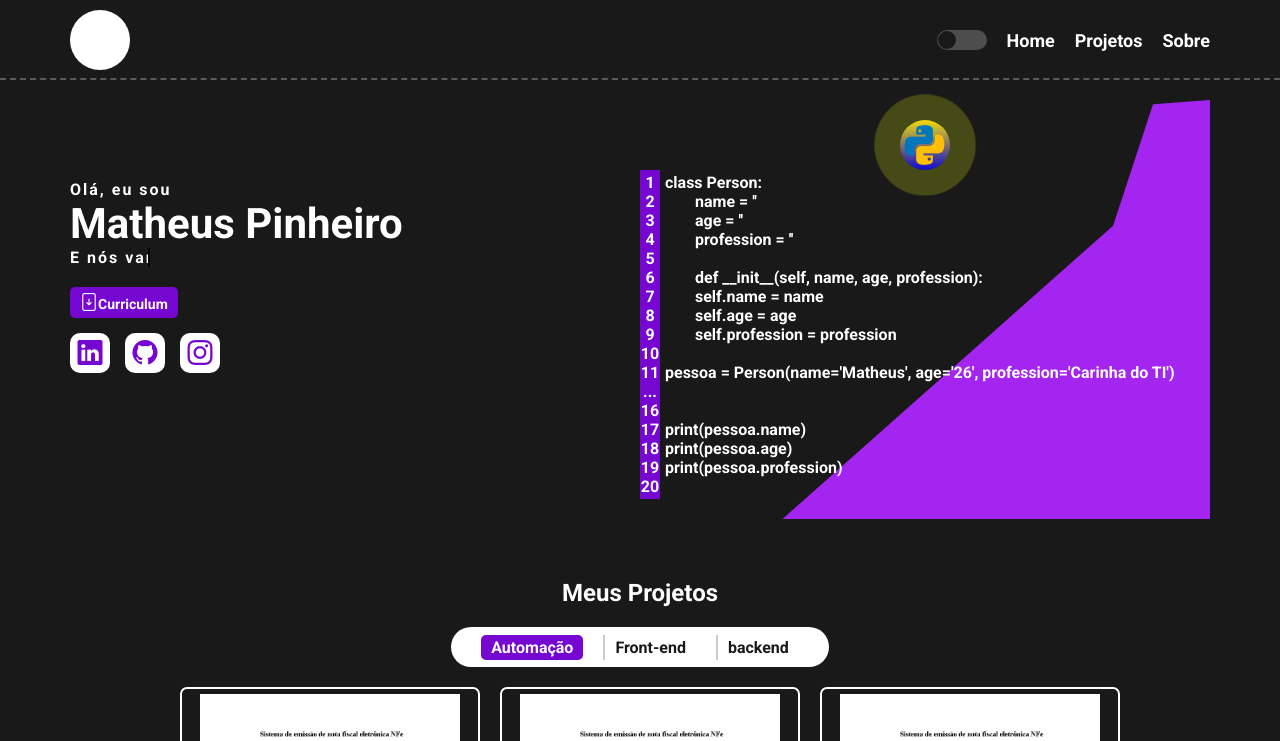
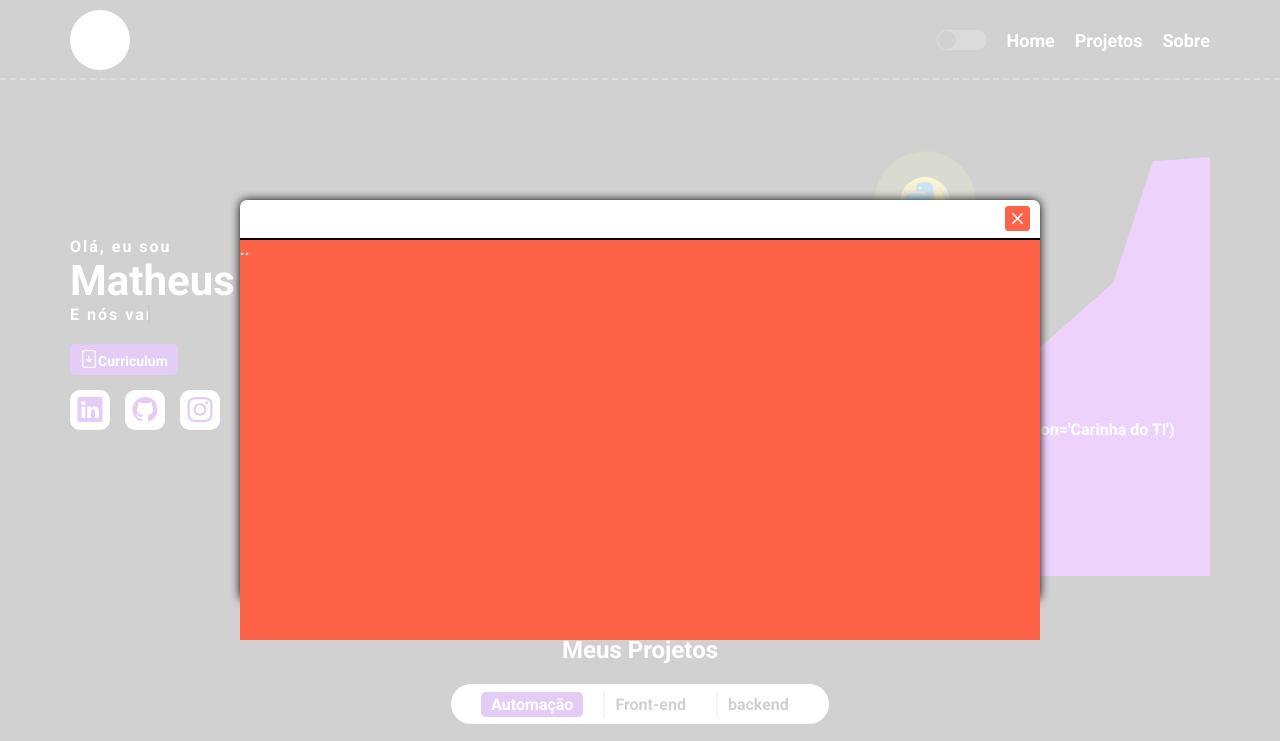
Before and after one commit to MatheeusPinheiro/meu-portfolio, a plain HTML site: page index.html in a window 1280 px wide. Shown: the top 741 px of the page. Drawn offline with nearby package versions, Linux system fonts and the light colour scheme; a web font is replaced by a local one.

Commit message:
criando modal

```diff
--- a/css/style.css
+++ b/css/style.css
@@ -49,7 +49,7 @@ body{
     background: #fff;
 }
 
-body.dark {
+body.dark{
     background-color: #e4e4e4;
     color: #191919;
 }
@@ -372,8 +372,7 @@ header{
 .card{
     width: 300px;
     min-height: 300px;
-    border: 2px solid #fff;
-    padding: 5px;
+    padding: 10px 5px;
     display: flex;
     justify-content: center;
     align-items: center;
@@ -418,14 +417,54 @@ header{
 
 
 
+.modal{
+    position: fixed;
+    top: 0;
+    bottom: 0;
+    left: 0;
+    right: 0;
+    background-color: rgba(255, 255, 255, 0.8);
+    z-index: 80000;
+    display: flex;
+    align-items: center;
+    justify-content: center;
+}
 
+.modal-area{
+    width: 800px;
+    height: 400px;
+    background-color: #fff;
+    border-radius: 7px;
+    box-shadow: 0 0 10px #000;
+}
+
+.modal-area .close-modal{
+    height: 40px;
+    border-bottom: 2px solid #000;
+    display: flex;
+    align-items: center;
+    justify-content: flex-end;
+}
+
+.modal-area .close-modal i{
+    font-size: 25px;
+    color: tomato;
+    margin-right: 10px;
+    cursor: pointer;
+}
+
+.modal-area .video{
+    flex: 1;
+    height: inherit;
+    background-color: tomato;
+}
 
 
 .maquina-escrever {
     overflow: hidden;
     white-space: nowrap;
     border-right: 2px solid #000;
-    animation: maquinaEscrever 4s steps(40) infinite, piscarCursor 5.5s step-end ;
+    animation: maquinaEscrever 4s steps(40) infinite, piscarCursor 8.5s step-end ;
 }
 
 @keyframes maquinaEscrever {
@@ -471,6 +510,8 @@ header{
         display: none;
     }
 
+
+
     .logo {
         margin-left: 10px;
     }
@@ -484,6 +525,8 @@ header{
         margin-left: 30px;
         cursor: pointer;
         margin-right: 10px;
+        z-index: 1;
+
      }
 
     .banner {
@@ -524,4 +567,7 @@ header{
         margin-left: 0;
     }
 
+
+
+
 }
--- a/index.html
+++ b/index.html
@@ -29,7 +29,19 @@
         </div>
         </div>
       </div>
+
+
     </header>
+
+    <aside>
+      <nav>
+        <ul>
+          <li><a href="#">Home</a></li>
+          <li><a href="#">Projetos</a></li>
+          <li><a href="#">Sobre</a></li>
+        </ul>
+      </nav>
+    </aside>
 
     <main>
       <section class="banner">
@@ -147,6 +159,17 @@
       </div>
     </div>
 
+    <div class="modal">
+      <div class="modal-area">
+           <div class="close-modal">
+              <i class="bi bi-x-square-fill"></i>
+           </div>
+           <div class="video">
+              ..
+           </div>
+      </div>
+    </div>
+
     <script src="js/projects.js"></script>
     <script src="js/script.js"></script>
   </body>
--- a/js/script.js
+++ b/js/script.js
@@ -59,9 +59,25 @@ projects.map((item, index)=>{
 
     let cardProject = document.querySelector('.models .card').cloneNode(true)
 
-
     document.querySelector('.projects .projects-area #automation').append(cardProject)
 
     cardProject.querySelector('.card img').src = item.image
     cardProject.querySelector('.card h3').innerHTML = item.name
+
+
 });
+
+
+
+let btn_hambuguer = document.querySelector('.menu-hamburgue i')
+
+btn_hambuguer.addEventListener('click', ()=>{
+    alert('Olá')
+})
+
+
+let close_modal = document.querySelector('.close-modal i')
+
+close_modal.addEventListener('click', ()=>{
+    document.querySelector('.modal').style.display = 'none'
+})
```
